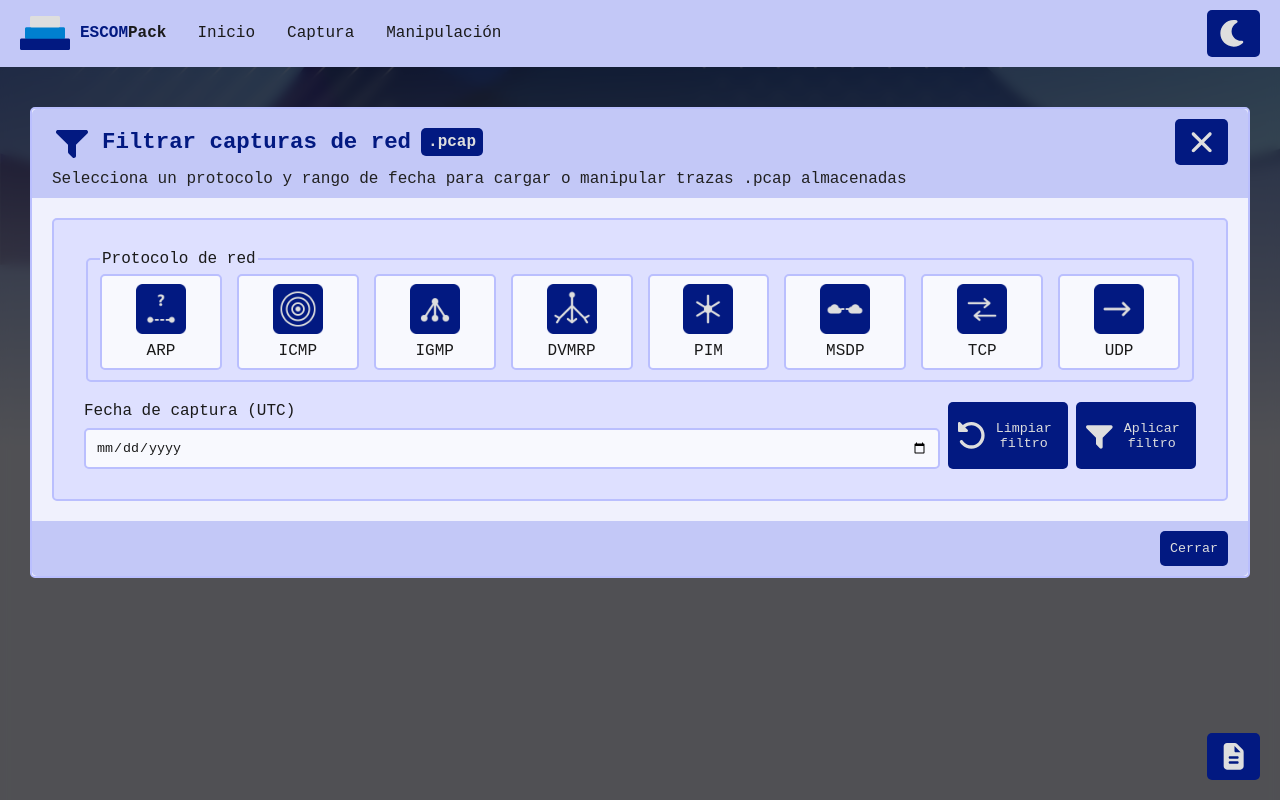
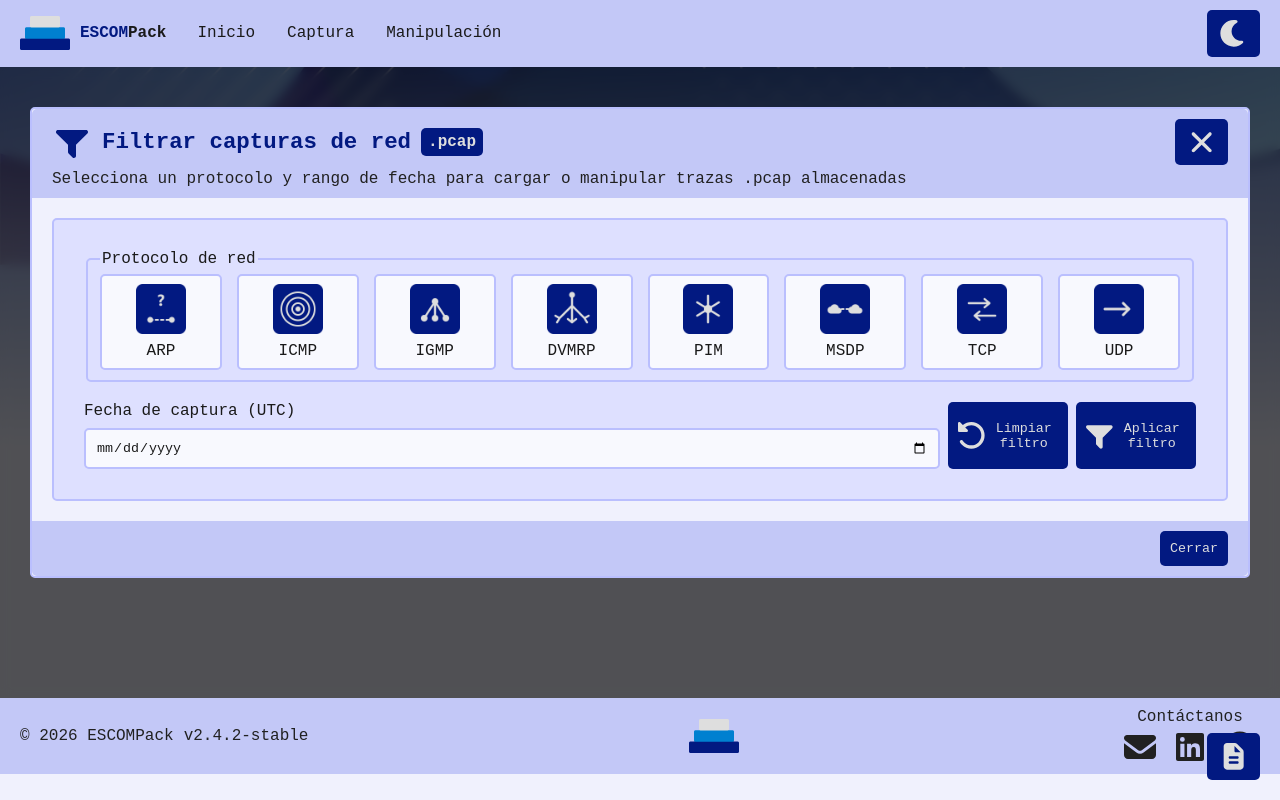
Before and after one commit to Bryan-13-TY/escompack, a React (Vite) app in the folder frontend/: page /manipulation in a window 1280 px wide. Shown: the top 800 px of the page. Built offline with nearby package versions, Linux system fonts and the light colour scheme.

Commit message:
Cambios solo para al captura

```diff
--- a/frontend/src/pages/PackageManipulation/index.css
+++ b/frontend/src/pages/PackageManipulation/index.css
@@ -1,3 +1,3 @@
 .temporal-section {
-    height: 1000px;
+    height: 250px;
 }
```
